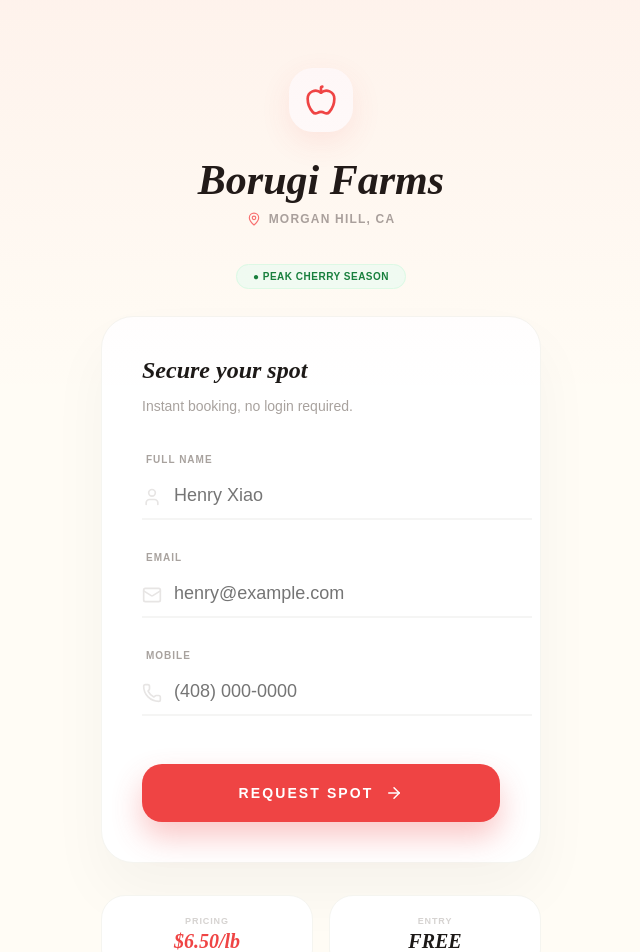
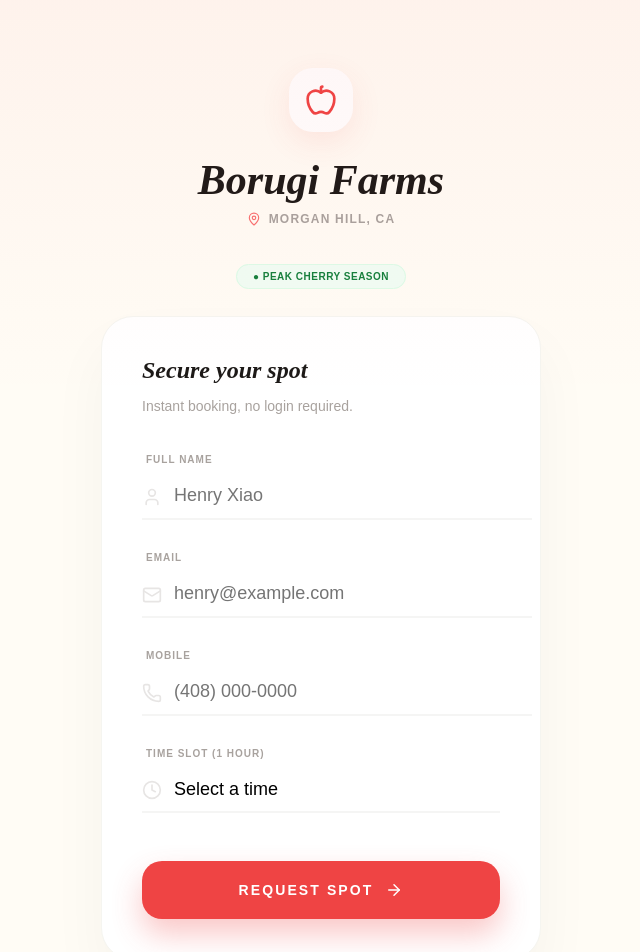
Before and after one commit to henryxiaoxiaoxiao/orchard-booking, a Next.js app: page / in a window 1280 px wide. Shown: the top 952 px of the page, without its empty margins (319-959 px from the left). Built offline with nearby package versions, Linux system fonts and the light colour scheme; a web font is replaced by a local one.

Commit message:
Feature: Added 1-hour Time Slot selector. Updated data capturing logic for Google Sheets sync.

```diff
--- a/src/app/page.tsx
+++ b/src/app/page.tsx
@@ -1,7 +1,19 @@
 "use client";
 
 import React, { useState } from 'react';
-import { Apple, Phone, Mail, User, CheckCircle, ArrowRight, Loader2, MapPin, Star } from 'lucide-react';
+import { Apple, Phone, Mail, User, CheckCircle, ArrowRight, Loader2, MapPin, Star, Clock } from 'lucide-react';
+
+const TIME_SLOTS = [
+  "08:00 AM - 09:00 AM",
+  "09:00 AM - 10:00 AM",
+  "10:00 AM - 11:00 AM",
+  "11:00 AM - 12:00 PM",
+  "12:00 PM - 01:00 PM",
+  "01:00 PM - 02:00 PM",
+  "02:00 PM - 03:00 PM",
+  "03:00 PM - 04:00 PM",
+  "04:00 PM - 05:00 PM"
+];
 
 export default function ElegantOrchard() {
   const [isSubmitted, setIsSubmitted] = useState(false);
@@ -16,13 +28,12 @@ export default function ElegantOrchard() {
       name: formData.get('name'),
       email: formData.get('email'),
       phone: formData.get('phone'),
+      timeSlot: formData.get('timeSlot'),
       timestamp: new Date().toLocaleString(),
     };
 
-    // --- GOOGLE SHEETS TACTICAL LINK (Simplified for Owner) ---
-    // Using Sheet Monkey: The absolute simplest way for non-tech owners.
-    // They just need to create a sheet and get a URL. No complex setup.
     try {
+      // Replace YOUR_SHEET_MONKEY_URL with the actual URL from the owner
       const response = await fetch("https://api.sheetmonkey.io/form/YOUR_SHEET_MONKEY_URL", {
         method: "POST",
         body: JSON.stringify(data),
@@ -35,7 +46,8 @@ export default function ElegantOrchard() {
       }
     } catch (error) {
       console.error("Submission failed", error);
-      // Success fallback for local testing
+      // Fallback for demo
+      await new Promise(resolve => setTimeout(resolve, 1500));
       setIsSubmitted(true);
     } finally {
       setIsLoading(false);
@@ -59,7 +71,6 @@ export default function ElegantOrchard() {
 
   return (
     <div style={{ minHeight: '100vh', backgroundColor: '#fffcf5', color: '#1c1917', fontFamily: 'sans-serif', paddingBottom: '80px' }}>
-      {/* Background Gradient */}
       <div style={{ position: 'absolute', top: 0, left: 0, width: '100%', height: '400px', background: 'linear-gradient(180deg, rgba(239, 68, 68, 0.05) 0%, rgba(255, 252, 245, 0) 100%)', pointerEvents: 'none' }} />
 
       <header style={{ padding: '60px 24px 40px', textAlign: 'center' }}>
@@ -74,14 +85,12 @@ export default function ElegantOrchard() {
       </header>
 
       <main style={{ maxWidth: '440px', margin: '0 auto', padding: '0 24px' }}>
-        {/* Status Badge */}
         <div style={{ textAlign: 'center', marginBottom: '32px' }}>
           <span style={{ backgroundColor: '#f0fdf4', color: '#15803d', padding: '6px 16px', borderRadius: '100px', fontSize: '10px', fontWeight: '900', textTransform: 'uppercase', letterSpacing: '0.05em', border: '1px solid #dcfce7' }}>
             ● Peak Cherry Season
           </span>
         </div>
 
-        {/* Form Card */}
         <div style={{ backgroundColor: 'white', borderRadius: '32px', padding: '40px', boxShadow: '0 30px 60px rgba(28, 25, 23, 0.04)', border: '1px solid #f5f5f0' }}>
           <div style={{ marginBottom: '40px' }}>
             <h2 style={{ fontFamily: 'serif', fontSize: '24px', fontWeight: 'bold', fontStyle: 'italic', margin: '0 0 4px' }}>Secure your spot</h2>
@@ -113,13 +122,38 @@ export default function ElegantOrchard() {
               </div>
             </div>
 
+            <div style={{ display: 'flex', flexDirection: 'column', gap: '8px' }}>
+              <label style={{ fontSize: '10px', fontWeight: '900', textTransform: 'uppercase', letterSpacing: '0.1em', color: '#a8a29e', marginLeft: '4px' }}>Time Slot (1 Hour)</label>
+              <div style={{ position: 'relative' }}>
+                <Clock style={{ position: 'absolute', left: 0, top: '50%', transform: 'translateY(-50%)', color: '#e7e5e4' }} size={20} />
+                <select
+                  required
+                  name="timeSlot"
+                  style={{
+                    width: '100%',
+                    padding: '12px 0 12px 32px',
+                    backgroundColor: 'transparent',
+                    border: 'none',
+                    borderBottom: '2px solid #f5f5f4',
+                    fontSize: '18px',
+                    outline: 'none',
+                    fontWeight: '500',
+                    appearance: 'none',
+                    cursor: 'pointer'
+                  }}
+                >
+                  <option value="" disabled selected>Select a time</option>
+                  {TIME_SLOTS.map(slot => <option key={slot} value={slot}>{slot}</option>)}
+                </select>
+              </div>
+            </div>
+
             <button type="submit" disabled={isLoading} style={{ marginTop: '16px', width: '100%', padding: '20px', backgroundColor: '#ef4444', color: 'white', borderRadius: '20px', fontWeight: 'bold', fontSize: '14px', textTransform: 'uppercase', letterSpacing: '0.15em', border: 'none', boxShadow: '0 15px 30px rgba(239, 68, 68, 0.3)', cursor: 'pointer', display: 'flex', alignItems: 'center', justifyContent: 'center', gap: '12px' }}>
               {isLoading ? <Loader2 className="animate-spin" size={20} /> : <>Request Spot <ArrowRight size={18} /></>}
             </button>
           </form>
         </div>
 
-        {/* Info Grid */}
         <div style={{ marginTop: '32px', display: 'grid', gridTemplateColumns: '1fr 1fr', gap: '16px' }}>
           <div style={{ backgroundColor: 'white', padding: '20px', borderRadius: '24px', textAlign: 'center', border: '1px solid #f5f5f0' }}>
             <span style={{ fontSize: '9px', fontWeight: '900', color: '#d6d3d1', textTransform: 'uppercase', letterSpacing: '0.1em', display: 'block', marginBottom: '4px' }}>Pricing</span>
```
